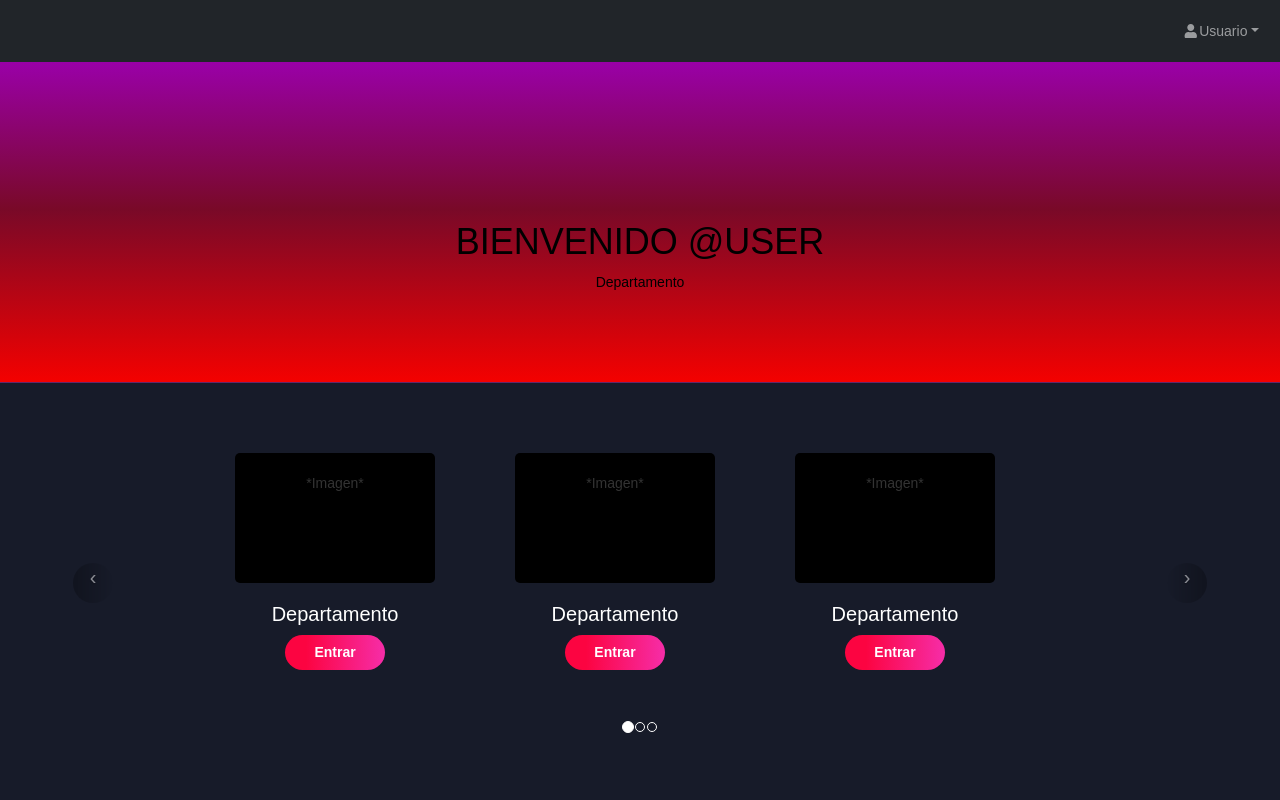
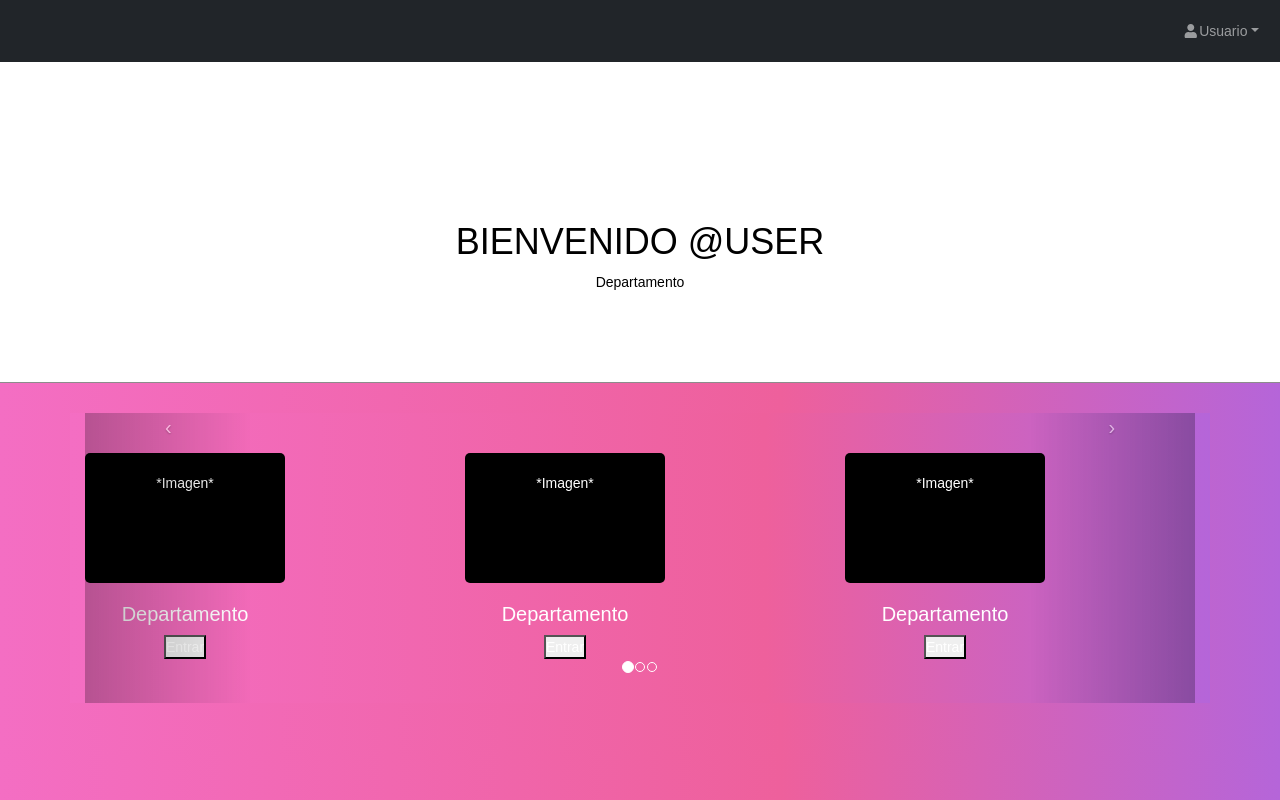
Before and after one commit to JoseCarlosMarRangel/proy-internet-sheyla, a PHP site: page /index.html in a window 1280 px wide. Run offline with PHP 8.4, Linux system fonts and the light colour scheme; some libraries are stand-ins or nearby versions.

Commit message:
cambios en indexstyle.css

```diff
--- a/css/indexStyle.css
+++ b/css/indexStyle.css
@@ -4,9 +4,13 @@
   font-family: Arial, Helvetica, sans-serif;
 }
 
-html{
-  background-color: #171B29;
+html, .row, .container-fluid {
+  background: rgb(244,110,195);
+  background: linear-gradient(90deg, rgba(244,110,195,1) 0%, rgba(238,96,156,1) 61%, rgba(181,101,217,1) 100%);
+
 }
+
+
 .contenedorPrincipal{
   margin: auto;
   width: auto;
@@ -22,8 +26,6 @@ html{
 .contenedorMedio{
   width: auto;
   padding: 80px;
-  background: rgb(244,1,0);
-  background: linear-gradient(0deg, rgba(244,1,0,1) 0%, rgba(121,9,40,1) 54%, rgba(154,0,168,1) 100%);
   border-bottom: 1px solid rgba(65, 65, 65, 0.603);
   color: black;
 
@@ -33,28 +35,27 @@ html{
 .contenedorMedio p, h1{
   text-align: center;
   font-weight: lighter;
-  color: black;
+  color: #000000;
 }
 
 .main{
-  background-color: #171B29;
+  background: rgb(244,110,195);
+  background: linear-gradient(90deg, rgba(244,110,195,1) 0%, rgba(238,96,156,1) 61%, rgba(181,101,217,1) 100%);
 }
-
-
 
 .departamentos{
   float: left;
   width: 200px;
   height: 250px;
   border-radius: 13px 13px 13px 13px;
+  color: white;
 
 }
 
 .departamentos h1{
   font-size: 20px;
   text-align: center;
-  color: white;
-
+  color: #ffffff;
 }
 
 .departamentos .departamentoImagen{
@@ -65,7 +66,7 @@ html{
   border-radius: 5px 5px 5px 5px;
 }
 
-button{
+.button- {
   background: rgb(252,4,65);
   background: linear-gradient(90deg, rgba(252,4,65,1) 21%, rgba(246,45,168,1) 100%);
   width: 100px;
@@ -75,30 +76,3 @@ button{
   font-weight:bolder;
   color: white;
 }
-
-
-.carousel {
-  margin-bottom: 0;
-  padding: 0 150px 0px 150px;
-}
-/* The controlsy */
-.carousel-control {
-left: -12px;
-  height: 40px;
-width: 40px;
-  border-radius: 23px 23px 23px 23px;
-  margin-top: 150px;
-}
-.carousel-control.right {
-right: -12px;
-}
-
-.carousel-control.left {
-right: -12px;
-}
-/* The indicators */
-.carousel-indicators {
-right: 50%;
-bottom: -40px;
-margin-right: -19px;
-}
```
